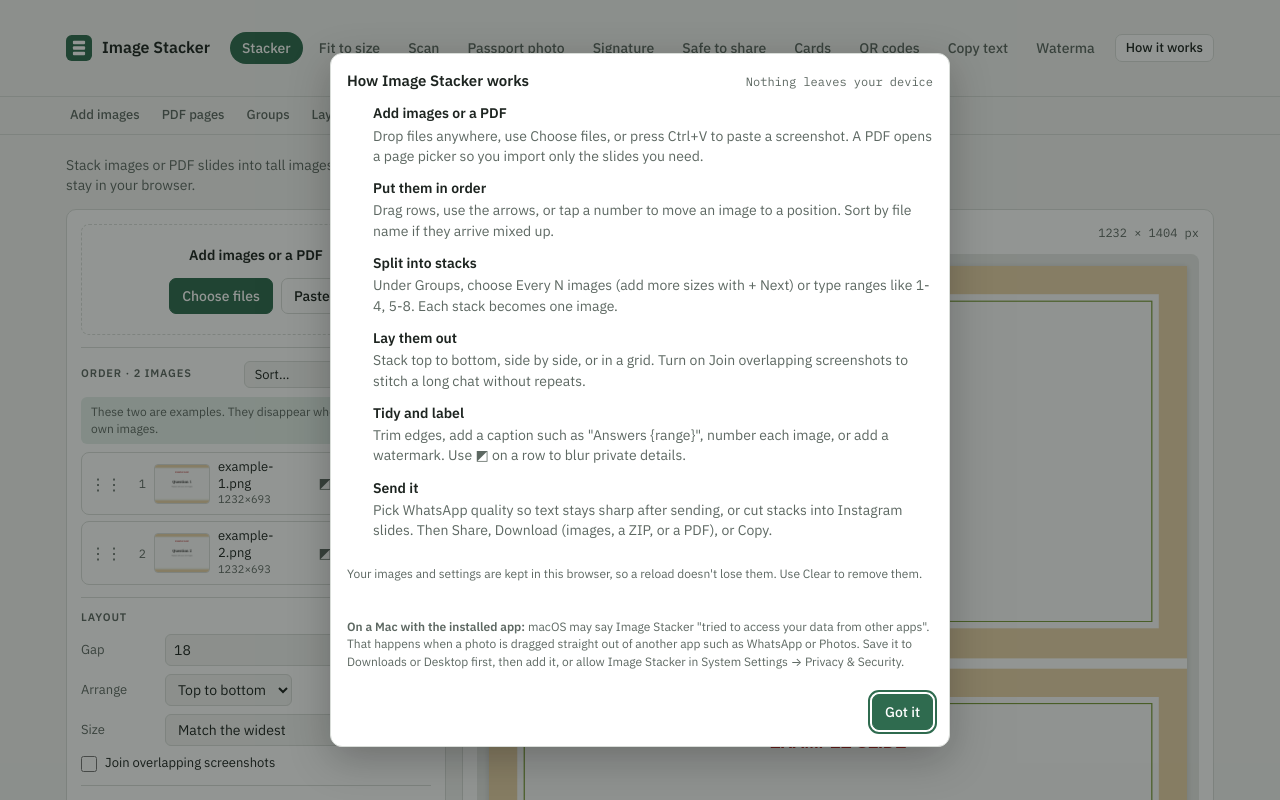
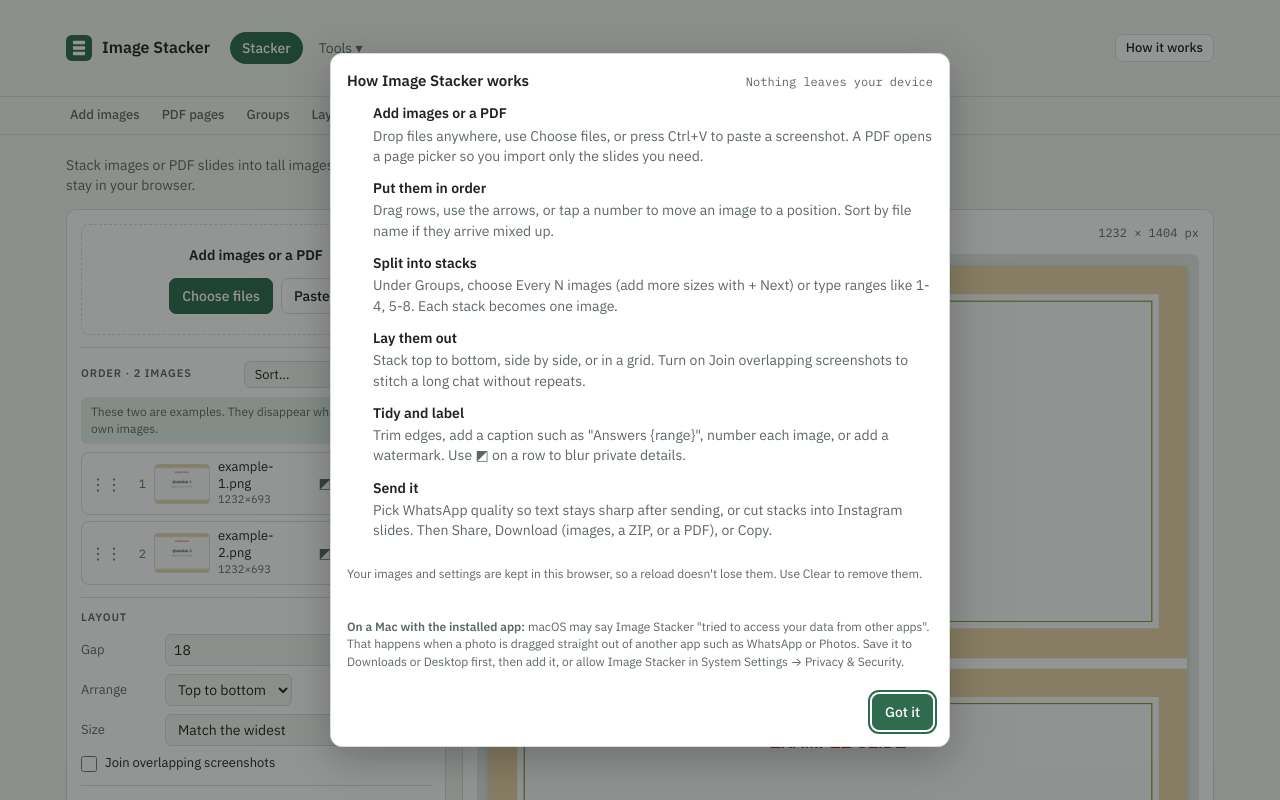
Before and after one commit to SalGorythm/image-stacker, a React (Vite) app: page / in a window 1280 px wide. Shown: the top 800 px of the page. Built offline with nearby package versions, Linux system fonts and the light colour scheme.

Commit message:
Header: Stacker plus a grouped Tools menu with a line about each tool, replacing the overflowing link row
Co-Authored-By: Claude Opus 5.5 <noreply@anthropic.com>

```diff
--- a/src/App.tsx
+++ b/src/App.tsx
@@ -349,19 +349,21 @@ export default function App() {
     },
     { key: 'export', label: canShareFiles ? 'Share' : 'Download', hint: 'Share, download or copy your stacks', run: () => goTo('export') },
   ];
+  const T = (key: string, label: string, hint: string, group: ToolLink['group']): ToolLink =>
+    ({ key, label, hint, group, href: key === 'stack' ? '#/' : `#/${key}`, active: route === key });
   const tools: ToolLink[] = [
-    { key: 'stack', label: 'Stacker', href: '#/', active: route === 'stack' },
-    { key: 'fit', label: 'Fit to size', href: '#/fit', active: route === 'fit' },
-    { key: 'scan', label: 'Scan', href: '#/scan', active: route === 'scan' },
-    { key: 'photo', label: 'Passport photo', href: '#/photo', active: route === 'photo' },
-    { key: 'signature', label: 'Signature', href: '#/signature', active: route === 'signature' },
-    { key: 'safe', label: 'Safe to share', href: '#/safe', active: route === 'safe' },
-    { key: 'cards', label: 'Cards', href: '#/cards', active: route === 'cards' },
-    { key: 'qr', label: 'QR codes', href: '#/qr', active: route === 'qr' },
-    { key: 'text', label: 'Copy text', href: '#/text', active: route === 'text' },
-    { key: 'watermark', label: 'Watermark', href: '#/watermark', active: route === 'watermark' },
-    { key: 'cutout', label: 'Remove background', href: '#/cutout', active: route === 'cutout' },
-    { key: 'convert', label: 'Convert', href: '#/convert', active: route === 'convert' },
+    T('stack', 'Stacker', 'Stack images and PDF slides into tall images, grids or carousels', 'Share'),
+    T('cards', 'Cards', 'Verse, quote and announcement cards, Urdu and Arabic ready', 'Share'),
+    T('qr', 'QR codes', 'WhatsApp, WiFi and contact codes as posters, never expire', 'Share'),
+    T('watermark', 'Watermark', 'Your logo or name on many photos at once', 'Share'),
+    T('fit', 'Fit to size', 'Exact KB and pixels for exam, bank and visa forms', 'Forms and documents'),
+    T('scan', 'Scan', 'Phone photos of paper into a clean PDF under a size limit', 'Forms and documents'),
+    T('photo', 'Passport photo', 'Frame to country rules, digital file and print sheet', 'Forms and documents'),
+    T('signature', 'Signature', 'Clean signature on white or transparent', 'Forms and documents'),
+    T('text', 'Copy text', 'Get the text out of photos and screenshots', 'Forms and documents'),
+    T('cutout', 'Remove background', 'People and products on white, colour or transparent', 'Photos'),
+    T('safe', 'Safe to share', 'See and remove hidden location and phone details', 'Photos'),
+    T('convert', 'Convert', 'HEIC, WebP and AVIF to JPG or PNG', 'Photos'),
   ];
   const onInstall = canInstall
     ? async () => { if ((await install()) === 'ios') show('On iPhone or iPad: tap Share, then Add to Home Screen.', { keep: false }); }
--- a/src/components/Site.tsx
+++ b/src/components/Site.tsx
@@ -1,3 +1,5 @@
+import { useEffect, useRef, useState } from 'react';
+
 export interface NavItem {
   key: string;
   label: string;
@@ -8,8 +10,54 @@ export interface NavItem {
 export interface ToolLink {
   key: string;
   label: string;
+  hint: string;
+  group: 'Share' | 'Forms and documents' | 'Photos';
   href: string;
   active: boolean;
+}
+
+const GROUPS: ToolLink['group'][] = ['Share', 'Forms and documents', 'Photos'];
+
+/** All tools in one menu, grouped, each with what it does. Closes on choice, Escape or a click outside. */
+function ToolsMenu({ tools }: { tools: ToolLink[] }) {
+  const [open, setOpen] = useState(false);
+  const box = useRef<HTMLDivElement>(null);
+  useEffect(() => {
+    if (!open) return;
+    const away = (e: Event) => { if (!box.current?.contains(e.target as Node)) setOpen(false); };
+    const esc = (e: KeyboardEvent) => { if (e.key === 'Escape') setOpen(false); };
+    document.addEventListener('pointerdown', away);
+    document.addEventListener('keydown', esc);
+    return () => { document.removeEventListener('pointerdown', away); document.removeEventListener('keydown', esc); };
+  }, [open]);
+  useEffect(() => {
+    const close = () => setOpen(false);
+    window.addEventListener('hashchange', close);
+    return () => window.removeEventListener('hashchange', close);
+  }, []);
+  const current = tools.find(t => t.active && t.key !== 'stack');
+  return (
+    <div className="tools-menu" ref={box}>
+      <button className={'tool-link' + (current ? ' on' : '')} aria-expanded={open} aria-haspopup="true" onClick={() => setOpen(o => !o)}>
+        {current ? current.label : 'Tools'} <span aria-hidden="true">▾</span>
+      </button>
+      {open && (
+        <div className="tools-panel" role="menu">
+          {GROUPS.map(g => (
+            <div key={g} className="tools-group">
+              <span className="label">{g}</span>
+              {tools.filter(t => t.group === g).map(t => (
+                <a key={t.key} role="menuitem" href={t.href} className={'tools-item' + (t.active ? ' on' : '')} onClick={() => setOpen(false)}>
+                  <strong>{t.label}</strong>
+                  <span>{t.hint}</span>
+                </a>
+              ))}
+            </div>
+          ))}
+        </div>
+      )}
+    </div>
+  );
 }
 
 interface Props {
@@ -53,11 +101,8 @@ export function SiteHeader({ tools, sections, showSections, onInstall, onHelp }:
           <span>Image Stacker</span>
         </a>
         <nav className="tools" aria-label="Tools">
-          {tools.map(t => (
-            <a key={t.key} href={t.href} className={'tool-link' + (t.active ? ' on' : '')} aria-current={t.active ? 'page' : undefined}>
-              {t.label}
-            </a>
-          ))}
+          <a href="#/" className={'tool-link' + (tools[0]?.active ? ' on' : '')} aria-current={tools[0]?.active ? 'page' : undefined}>Stacker</a>
+          <ToolsMenu tools={tools} />
         </nav>
         <div className="head-actions">
           <button className="btn sm" onClick={onHelp}>How it works</button>
--- a/src/styles.css
+++ b/src/styles.css
@@ -299,3 +299,21 @@ textarea:focus-visible{outline:2px solid var(--accent);outline-offset:2px}
 .cut-item.checker{background-color:#fff;background-image:linear-gradient(45deg,#e4e6e3 25%,transparent 25%,transparent 75%,#e4e6e3 75%),linear-gradient(45deg,#e4e6e3 25%,transparent 25%,transparent 75%,#e4e6e3 75%);background-size:16px 16px;background-position:0 0,8px 8px}
 .cut-item img{width:100%;height:220px;object-fit:contain;display:block}
 .cut-item figcaption{padding:6px 8px;background:var(--panel);font-size:13px}
+.tools{overflow:visible}
+.tools-menu{position:relative}
+.tools-menu>.tool-link{border:0;font:inherit;cursor:pointer;background:none}
+.tools-menu>.tool-link.on{background:var(--accent);color:var(--accent-fg)}
+.tools-panel{position:absolute;top:calc(100% + 8px);left:0;z-index:40;width:min(760px,calc(100vw - 32px));background:var(--panel);border:1px solid var(--line);border-radius:12px;
+  box-shadow:0 12px 36px rgba(0,0,0,.18);padding:14px;display:grid;grid-template-columns:repeat(3,minmax(0,1fr));gap:12px 16px}
+.tools-group{display:flex;flex-direction:column;gap:2px;min-width:0}
+.tools-group .label{margin:0 8px 4px}
+.tools-item{display:flex;flex-direction:column;gap:1px;padding:8px;border-radius:8px;text-decoration:none;color:var(--fg)}
+.tools-item strong{font-size:14px;font-weight:600}
+.tools-item span{font-size:12.5px;color:var(--muted);line-height:1.35}
+.tools-item:hover,.tools-item:focus-visible{background:var(--accent-soft);outline:none}
+.tools-item.on strong{color:var(--accent)}
+@media (max-width:820px){
+  .tools-panel{position:fixed;left:max(16px,env(safe-area-inset-left,0px));right:max(16px,env(safe-area-inset-right,0px));top:auto;width:auto;
+    grid-template-columns:minmax(0,1fr);max-height:70vh;overflow:auto}
+  .tools{mask-image:none;-webkit-mask-image:none}
+}
```
